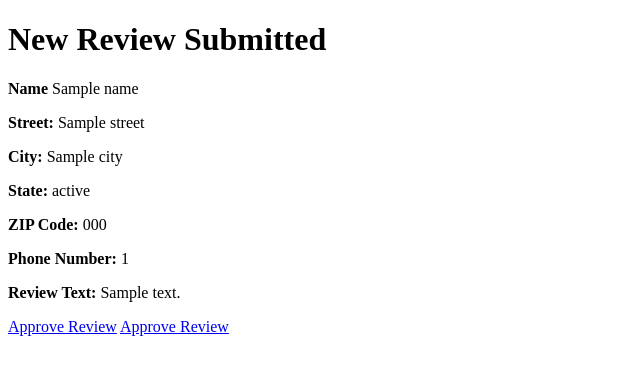
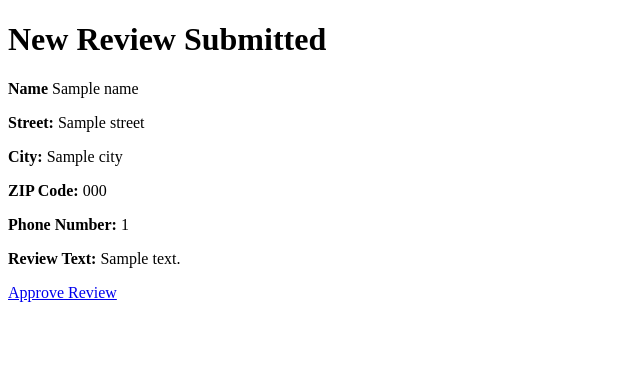
Before and after one commit to Caragine/Door-Doctor, a Django app: template door_doctor/reviews/templates/reviews/review_email.html in a window 1280 px wide. Shown: the top 375 px of the page, without its empty margins (0-640 px from the left). Run offline with Django 4.2, Linux system fonts and the light colour scheme; the template is opened without the code that fills it: most values are stand-ins (such as "Sample title", 1, 10 or a date in 2020).

Commit message:
approve review changes

```diff
--- a/door_doctor/door_doctor/settings.py
+++ b/door_doctor/door_doctor/settings.py
@@ -29,6 +29,7 @@ EMAIL_HOST_PASSWORD = os.getenv('EMAIL_HOST_PASSWORD')
 BASE_DIR = Path(__file__).resolve().parent.parent
 TEMPLATE_DIR = os.path.join(BASE_DIR, "templates")
 
+SITE_URL = 'www.nydoordoctor.com'
 
 # Quick-start development settings - unsuitable for production
 # See https://docs.djangoproject.com/en/4.1/howto/deployment/checklist/
--- a/door_doctor/reviews/templates/reviews/review_email.html
+++ b/door_doctor/reviews/templates/reviews/review_email.html
@@ -9,11 +9,9 @@
     <p><strong>Name</strong> {{ name }}</p>
     <p><strong>Street:</strong> {{ street }}</p>
     <p><strong>City:</strong> {{ city }}</p>
-    <p><strong>State:</strong> {{ state }}</p>
     <p><strong>ZIP Code:</strong> {{ zip_code }}</p>
     <p><strong>Phone Number:</strong> {{ phone_number }}</p>
     <p><strong>Review Text:</strong> {{ review_text }}</p>
-    <a href="http://localhost:8000/reviews/approve/{{token}}">Approve Review</a>
     <a href="{% url 'reviews:approve_review' token=token %}">Approve Review</a>
 
 </body>
--- a/door_doctor/reviews/views.py
+++ b/door_doctor/reviews/views.py
@@ -5,7 +5,7 @@ from .models import Review
 from .forms import ReviewForm
 from django.core.mail import send_mail
 from django.conf import settings
-from django.template.loader import render_to_string
+from django.utils.encoding import force_bytes
 import os
 import uuid
 # Create your views here.
```
